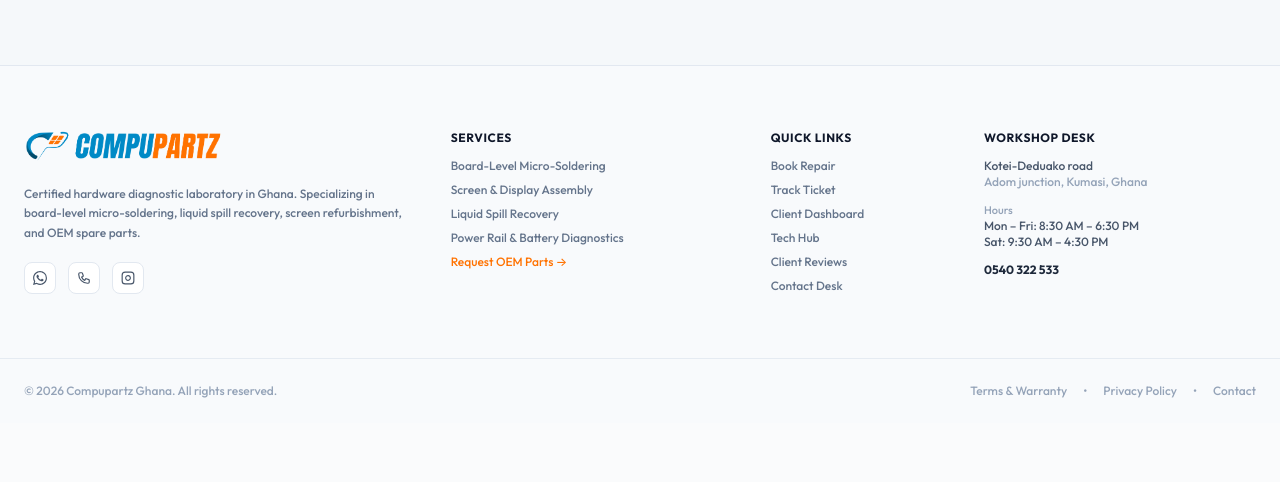
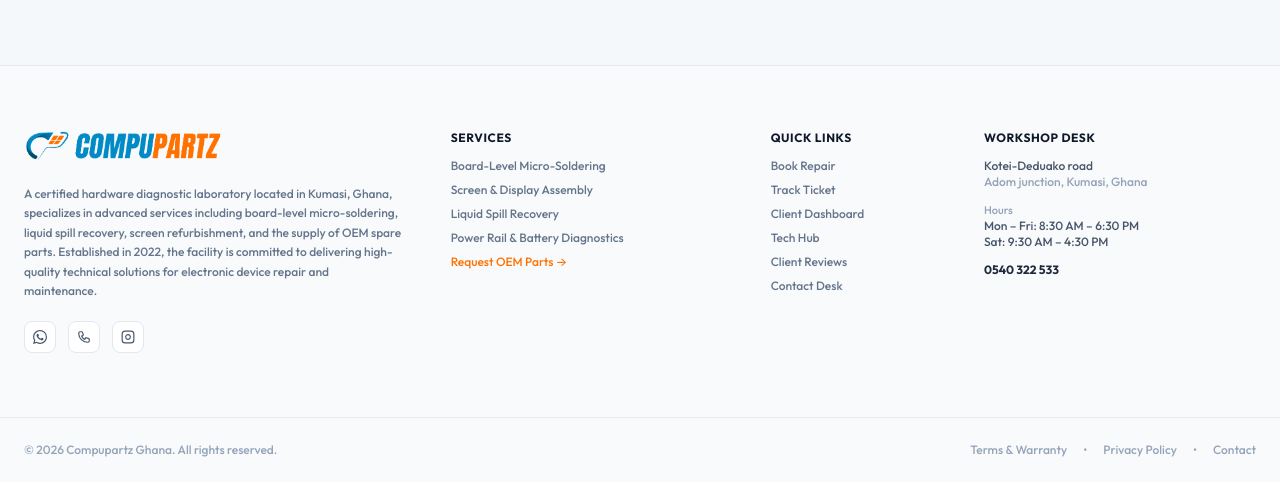
Before and after one commit to El-viktoh/Compupartz, a Django app: page /dashboard/ in a window 1280 px wide. Shown: the part 1553-2035 px from the top of the page. Before the commit the page ends 1951 px from the top, so only its background shows below. Run offline with Django 4.2, Linux system fonts and the light colour scheme; the visitor is signed in with stand-in values (Sample User, id 1); data comes from the database, SQL or seed files in the repository; data that the repository does not hold is empty.

Commit message:
Update footer company bio description with comprehensive laboratory background

```diff
--- a/templates/base.html
+++ b/templates/base.html
@@ -385,7 +385,7 @@
                     </a>
 
                     <p class="text-xs text-slate-500 dark:text-gray-400 leading-relaxed max-w-sm font-light">
-                        Certified hardware diagnostic laboratory in Ghana. Specializing in board-level micro-soldering, liquid spill recovery, screen refurbishment, and OEM spare parts.
+                        A certified hardware diagnostic laboratory located in Kumasi, Ghana, specializes in advanced services including board-level micro-soldering, liquid spill recovery, screen refurbishment, and the supply of OEM spare parts. Established in 2022, the facility is committed to delivering high-quality technical solutions for electronic device repair and maintenance.
                     </p>
 
                     <div class="flex items-center gap-3 pt-1">
```
